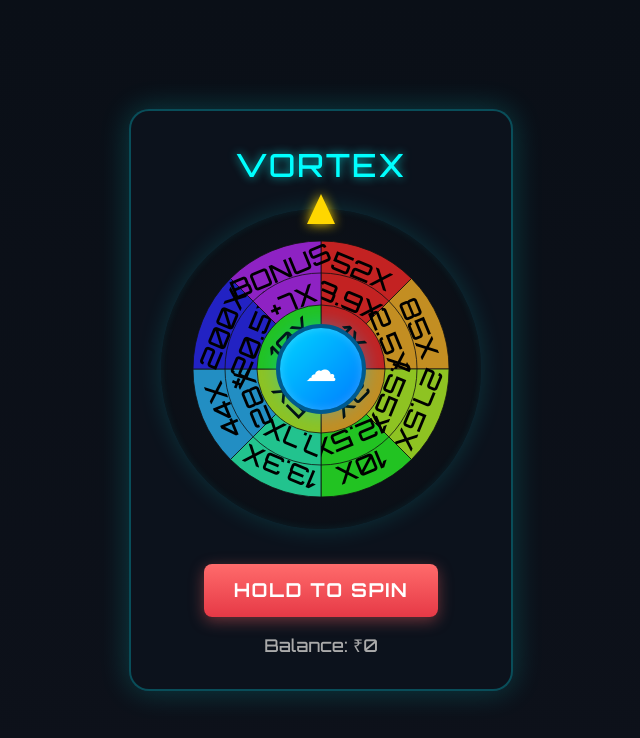
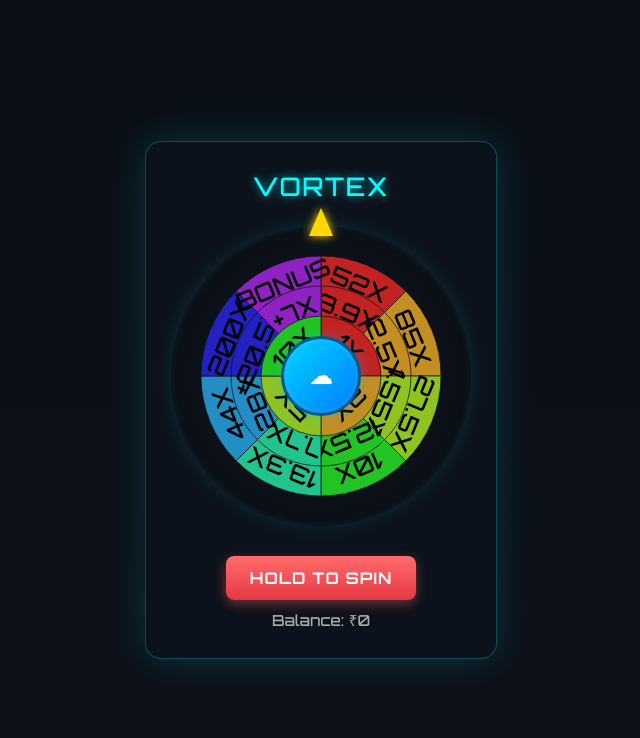
Before and after one commit to saywowtech/vortex-demo, a React (Create React App) app: page / in a window 1280 px wide. Shown: the top 738 px of the page, without its empty margins (319-959 px from the left). Built offline with nearby package versions, Linux system fonts and the light colour scheme.

Commit message:
Update Wheel.css

```diff
--- a/src/Wheel.css
+++ b/src/Wheel.css
@@ -1,4 +1,3 @@
-/* Import Google Fonts */
 @import url('https://fonts.googleapis.com/css2?family=Orbitron:wght@500;700&display=swap');
 
 body {
@@ -15,51 +14,51 @@ body {
 
 .vortex-container {
   background: #0c121c;
-  border: 2px solid #00f0ff44;
-  border-radius: 20px;
-  padding: 30px;
-  box-shadow: 0 0 30px rgba(0, 255, 255, 0.2);
-  max-width: 400px;
+  border: 1px solid #00f0ff44;
+  border-radius: 16px;
+  padding: 25px;
+  box-shadow: 0 0 40px rgba(0, 255, 255, 0.15);
+  max-width: 420px;
   text-align: center;
 }
 
 .vortex-title {
-  font-size: 2em;
+  font-size: 1.6em;
   color: #00ffff;
-  text-shadow: 0 0 10px #00ffffaa;
+  text-shadow: 0 0 8px #00ffffaa;
   margin-bottom: 20px;
-  letter-spacing: 2px;
+  letter-spacing: 1.5px;
   text-transform: uppercase;
 }
 
 .wheel-wrapper {
   position: relative;
-  width: 320px;
-  height: 320px;
-  margin: 0 auto 25px auto;
+  width: 300px;
+  height: 300px;
+  margin: 0 auto 20px auto;
 }
 
 .pointer {
   position: absolute;
-  top: -15px;
+  top: -18px;
   left: 50%;
   transform: translateX(-50%);
   width: 0;
   height: 0;
-  border-left: 14px solid transparent;
-  border-right: 14px solid transparent;
-  border-bottom: 30px solid gold;
+  border-left: 12px solid transparent;
+  border-right: 12px solid transparent;
+  border-bottom: 28px solid gold;
   z-index: 10;
-  filter: drop-shadow(0 0 6px gold);
+  filter: drop-shadow(0 0 5px gold);
 }
 
 .wheel {
   width: 100%;
   height: 100%;
   border-radius: 50%;
-  background: radial-gradient(#0f141c, #090d14);
+  background: radial-gradient(#101620, #090d14);
   position: relative;
-  box-shadow: 0 0 25px rgba(0, 255, 255, 0.15), inset 0 0 8px rgba(0, 255, 255, 0.08);
+  box-shadow: 0 0 20px rgba(0, 255, 255, 0.12), inset 0 0 6px rgba(0, 255, 255, 0.08);
   transition: transform 4s ease-out;
 }
 
@@ -69,58 +68,60 @@ body {
 }
 
 .ring-text {
-  font-size: 11px;
-  fill: #ffffff;
+  font-size: 10px;
+  fill: #fff;
   font-weight: 600;
   paint-order: stroke;
   stroke: #000;
-  stroke-width: 1;
+  stroke-width: 0.8;
 }
 
 .ring-80 text {
-  font-size: 13px;
+  font-size: 12px;
 }
 
 .ring-60 text {
-  font-size: 12px;
+  font-size: 11px;
 }
 
 .ring-40 text {
-  font-size: 11px;
+  font-size: 10px;
 }
 
 .center-button {
   position: absolute;
   top: 50%;
   left: 50%;
-  width: 90px;
-  height: 90px;
+  width: 80px;
+  height: 80px;
   background: linear-gradient(135deg, #00d5ff, #007bff);
-  border: 4px solid #005a8d;
+  border: 3px solid #005a8d;
   border-radius: 50%;
   transform: translate(-50%, -50%);
-  box-shadow: 0 0 20px rgba(0, 200, 255, 0.4), inset 0 0 10px rgba(255, 255, 255, 0.2);
+  box-shadow: 0 0 15px rgba(0, 200, 255, 0.3), inset 0 0 6px rgba(255, 255, 255, 0.15);
   display: flex;
   justify-content: center;
   align-items: center;
-  font-size: 2em;
+  font-size: 1.4em;
   color: #fff;
   z-index: 5;
+  font-weight: 700;
+  text-transform: uppercase;
 }
 
 .spin-btn {
   background: linear-gradient(180deg, #ff6b6b, #e63946);
   color: white;
-  padding: 12px 30px;
-  font-size: 1.2em;
+  padding: 10px 24px;
+  font-size: 1em;
   border: none;
   border-radius: 8px;
   cursor: pointer;
   font-weight: bold;
-  letter-spacing: 1.5px;
+  letter-spacing: 1px;
   transition: 0.3s;
   margin-top: 10px;
-  box-shadow: 0 4px 15px rgba(255, 100, 100, 0.4);
+  box-shadow: 0 4px 12px rgba(255, 100, 100, 0.4);
 }
 
 .spin-btn:hover {
@@ -133,20 +134,21 @@ body {
 }
 
 .balance {
-  margin-top: 15px;
+  margin-top: 10px;
   color: #aaa;
-  font-size: 1.1em;
+  font-size: 0.95em;
 }
 
 .result {
-  margin-top: 10px;
+  margin-top: 8px;
   color: #ffd700;
   font-weight: bold;
   animation: pulse 1.5s ease-in-out infinite;
+  font-size: 1em;
 }
 
 @keyframes pulse {
   0% { transform: scale(1); }
-  50% { transform: scale(1.05); }
+  50% { transform: scale(1.04); }
   100% { transform: scale(1); }
 }
```
